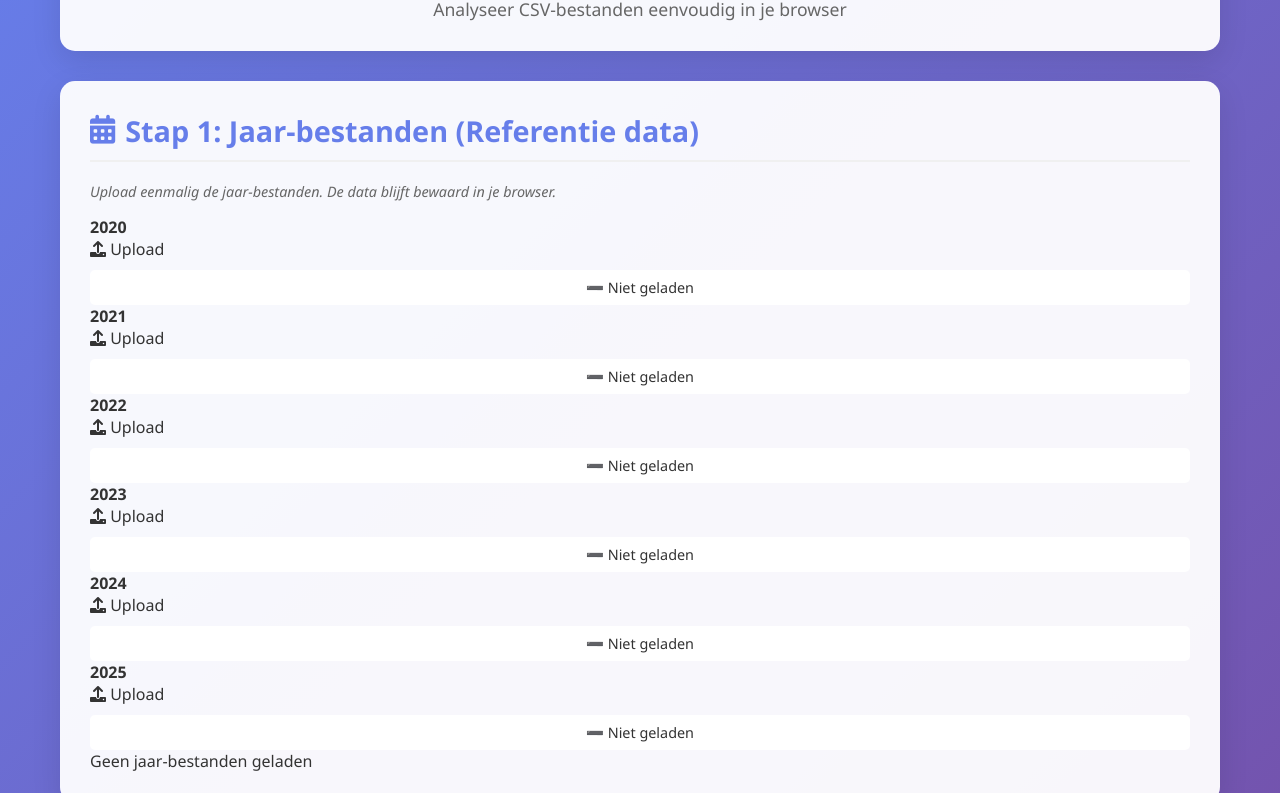
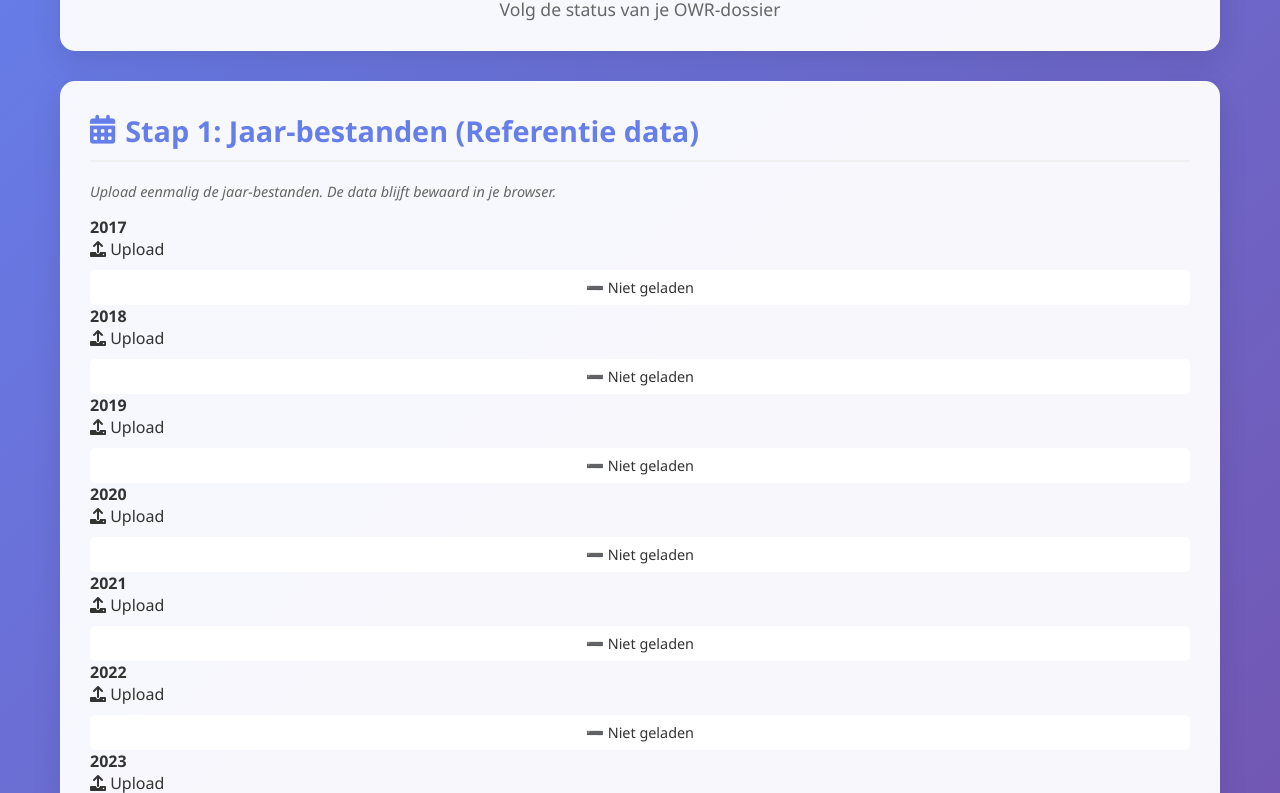
Before and after one commit to MarcoSteegh/Excel, a plain HTML site: page index.html in a window 1280 px wide. Shown: the part 118-911 px from the top of the page. Drawn offline with nearby package versions, Linux system fonts and the light colour scheme.

Commit message:
VErsie 23.11.2025

```diff
--- a/index.html
+++ b/index.html
@@ -3,7 +3,7 @@
 <head>
     <meta charset="UTF-8">
     <meta name="viewport" content="width=device-width, initial-scale=1.0">
-    <title>CSV Analyzer - Web Interface</title>
+    <title>OWR-dossier - Web Interface</title>
     <link rel="stylesheet" href="styles.css">
     <link href="https://cdnjs.cloudflare.com/ajax/libs/font-awesome/6.0.0/css/all.min.css" rel="stylesheet">
     <link rel="icon" href="data:," />
@@ -11,8 +11,8 @@
 <body>
     <div class="container">
         <header>
-            <h1><i class="fas fa-chart-line"></i> CSV Analyzer</h1>
-            <p>Analyseer CSV-bestanden eenvoudig in je browser</p>
+            <h1><i class="fas fa-chart-line"></i> OWR box 3</h1>
+            <p>Volg de status van je OWR-dossier</p>
         </header>
 
         <main>
@@ -22,6 +22,36 @@
                 <p class="help-text">Upload eenmalig de jaar-bestanden. De data blijft bewaard in je browser.</p>
 
                 <div class="year-files-grid">
+                    <div class="year-file-box" data-year="2017">
+                        <h4>2017</h4>
+                        <input type="file" id="year2017" accept=".csv" class="file-input">
+                        <label for="year2017" class="file-label-small">
+                            <i class="fas fa-upload"></i>
+                            <span>Upload</span>
+                        </label>
+                        <div class="year-status status-empty">➖ Niet geladen</div>
+                    </div>
+
+                    <div class="year-file-box" data-year="2018">
+                        <h4>2018</h4>
+                        <input type="file" id="year2018" accept=".csv" class="file-input">
+                        <label for="year2018" class="file-label-small">
+                            <i class="fas fa-upload"></i>
+                            <span>Upload</span>
+                        </label>
+                        <div class="year-status status-empty">➖ Niet geladen</div>
+                    </div>
+
+                    <div class="year-file-box" data-year="2019">
+                        <h4>2019</h4>
+                        <input type="file" id="year2019" accept=".csv" class="file-input">
+                        <label for="year2019" class="file-label-small">
+                            <i class="fas fa-upload"></i>
+                            <span>Upload</span>
+                        </label>
+                        <div class="year-status status-empty">➖ Niet geladen</div>
+                    </div>
+
                     <div class="year-file-box" data-year="2020">
                         <h4>2020</h4>
                         <input type="file" id="year2020" accept=".csv" class="file-input">
@@ -193,11 +223,15 @@
                         <label for="yearSelect">Selecteer jaar:</label>
                         <select id="yearSelect">
                             <option value="all">Alle jaren</option>
+                            <option value="2025">2025</option>
                             <option value="2024">2024</option>
                             <option value="2023">2023</option>
                             <option value="2022">2022</option>
                             <option value="2021">2021</option>
                             <option value="2020">2020</option>
+                            <option value="2019">2019</option>
+                            <option value="2018">2018</option>
+                            <option value="2017">2017</option>
                         </select>
                     </div>
 
@@ -388,7 +422,7 @@
         </main>
 
         <footer>
-            <p>&copy; 2025 CSV Analyzer - Gemaakt door Marco Steegh</p>
+            <p>&copy; 2025 OWR box 3 - Gemaakt door Marco Steegh</p>
         </footer>
     </div>
 
```
